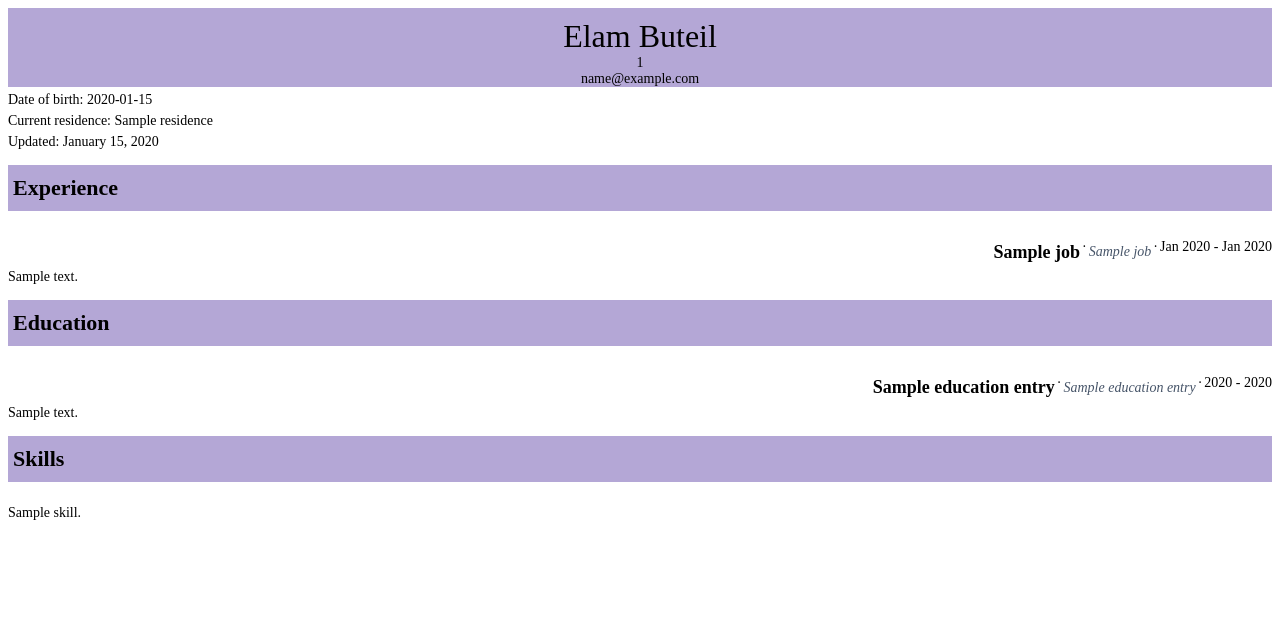
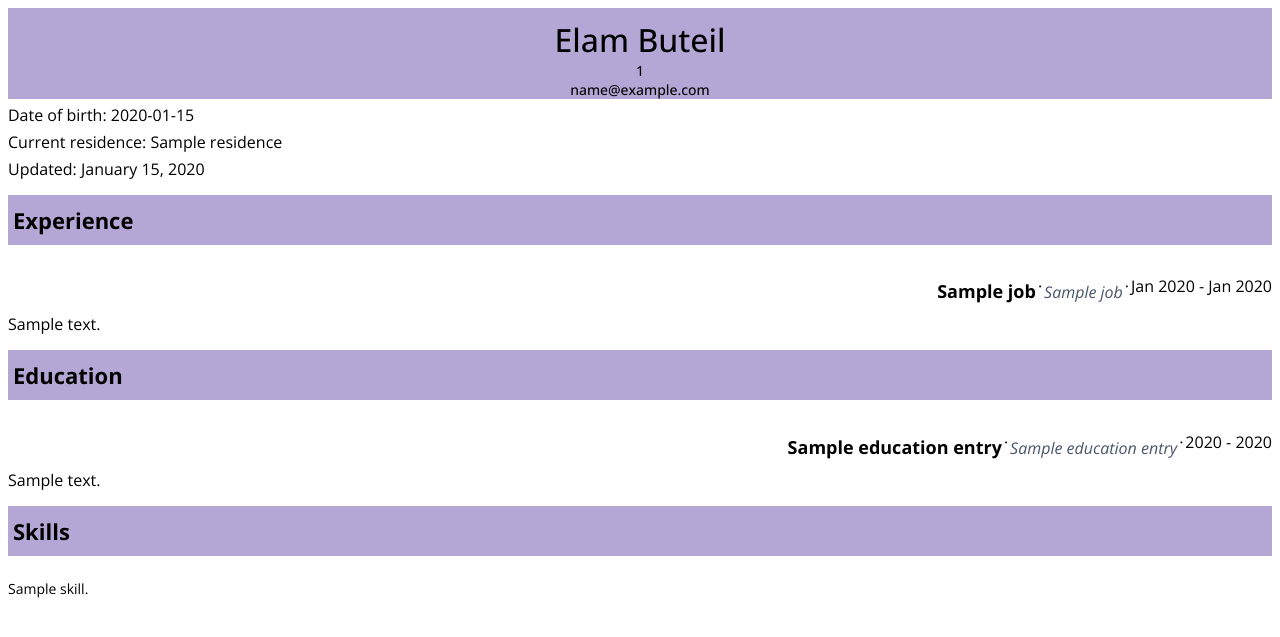
Before and after one commit to elam91/resume_backend, a Django app: template main/templates/main/resume_export.html in a window 1280 px wide. Shown: the top 637 px of the page. Run offline with Django 3.2, Linux system fonts and the light colour scheme; the template is opened without the code that fills it: most values are stand-ins (such as "Sample title", 1, 10 or a date in 2020).

Commit message:
change font in export

```diff
--- a/main/renderers.py
+++ b/main/renderers.py
@@ -10,7 +10,7 @@ def render_to_pdf(template_src, context_dict={}):
     template = get_template(template_src)
     html = template.render(context_dict)
     response = HttpResponse(content_type='application/pdf')
-    response['Content-Disposition'] = f'attachment; filename="Elam Buteil - Full-stack Developer - {timezone.now().date().strftime("%B %d, %Y")}.pdf"'
+    # response['Content-Disposition'] = f'attachment; filename="Elam Buteil - Full-stack Developer - {timezone.now().date().strftime("%B %d, %Y")}.pdf"'
 
     pisa_status = pisa.CreatePDF(
         html, dest=response
--- a/main/templates/main/resume_export.html
+++ b/main/templates/main/resume_export.html
@@ -3,24 +3,33 @@
 <html>
     <head>
         <title>Elam Buteil's Resume</title>
-        <style type="text/css">
+
+<link rel="preconnect" href="https://fonts.gstatic.com" crossorigin>
+
+        <style>
+            @import url('https://fonts.googleapis.com/css2?family=Open+Sans:ital,wght@0,300;0,400;0,500;0,600;0,700;0,800;1,300;1,400;1,500;1,600;1,700;1,800&display=swap');
+
+            @font-face {
+                    font-family: 'Open Sans', sans-serif;
+            font-weight: 100 900;
+            }
             body {
-                font-weight: 200;
-                font-size: 14px;
+                    font-family: 'Open Sans', sans-serif;
+                font-weight: 400;
+                font-size: 16px;
                 margin-bottom: 3px;
             }
             .header {
                 font-size: 26px;
-                font-weight: 100;
                 text-align: center;
                  padding: 10px 20px 0 20px;
                 background-color:   #b4a7d6;
             }
             .title {
                 font-size: 32px;
-                font-weight: 100;
+                font-weight: 500;
                 margin: 0;
-                /* text-align: right;*/
+
 
             }
             .secondary-header {
@@ -36,7 +45,7 @@
                 padding: 0;
                 font-size: 14px;
                 text-align: center;
-                font-weight: 50;
+                font-weight: 500;
             }
             .small-text {
                 padding-top: 4px;
@@ -80,7 +89,7 @@
             }
             .skill {
                 font-size: 14px;
-                font-weight: 100;
+                font-weight: 300;
             }
         </style>
     </head>
--- a/pyproject.toml
+++ b/pyproject.toml
@@ -28,7 +28,6 @@ boto3 = ">=1.28.60"
 djangorestframework-camel-case = "^1.4.2"
 django-tinymce = "^3.6.1"
 xhtml2pdf = "^0.2.13"
-pkgconfig = "^1.5.5"
 
 [tool.poetry.dev-dependencies]
 pytest = "^7.4.2"
```
Also changed, not shown: 2 other files.
